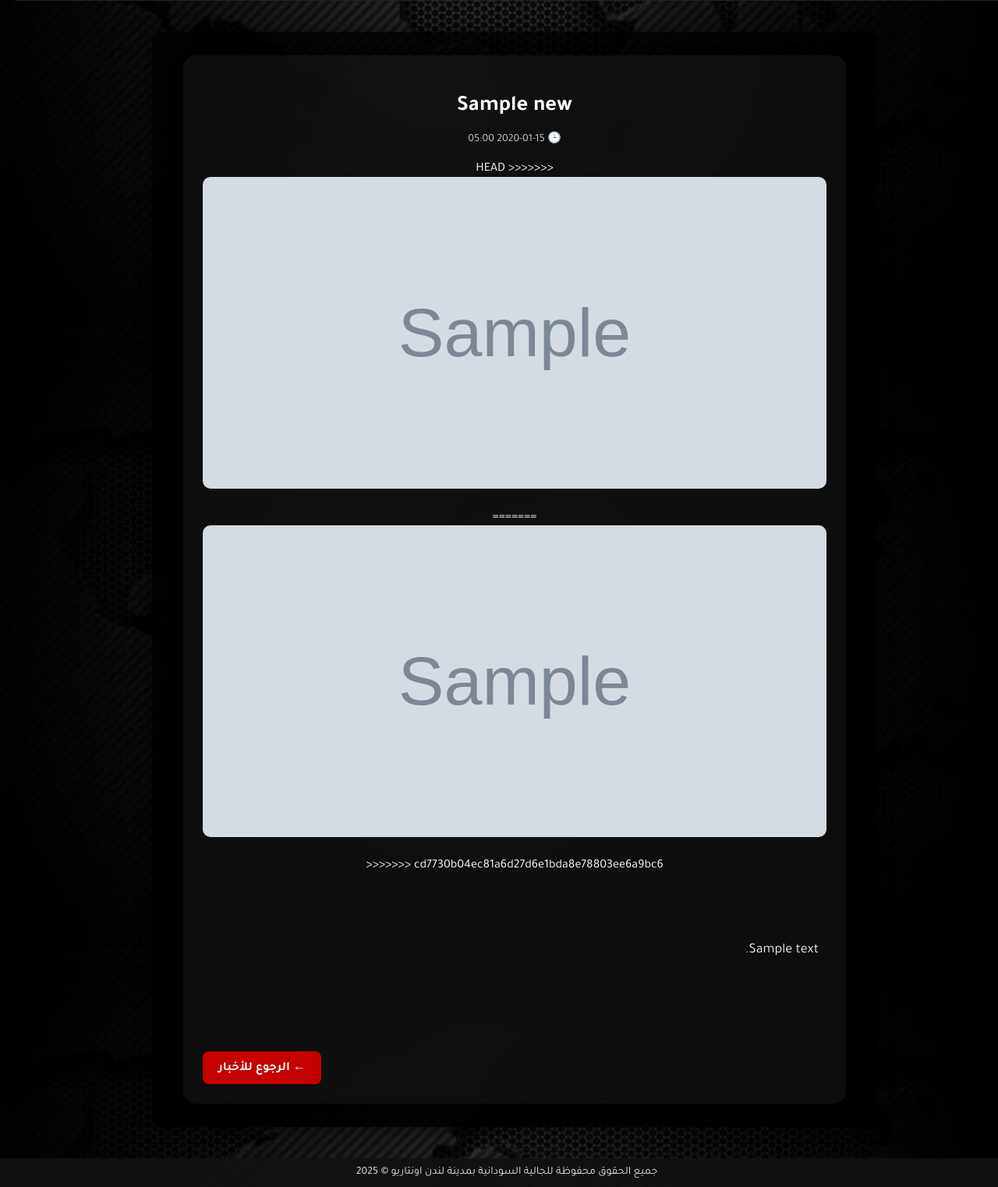
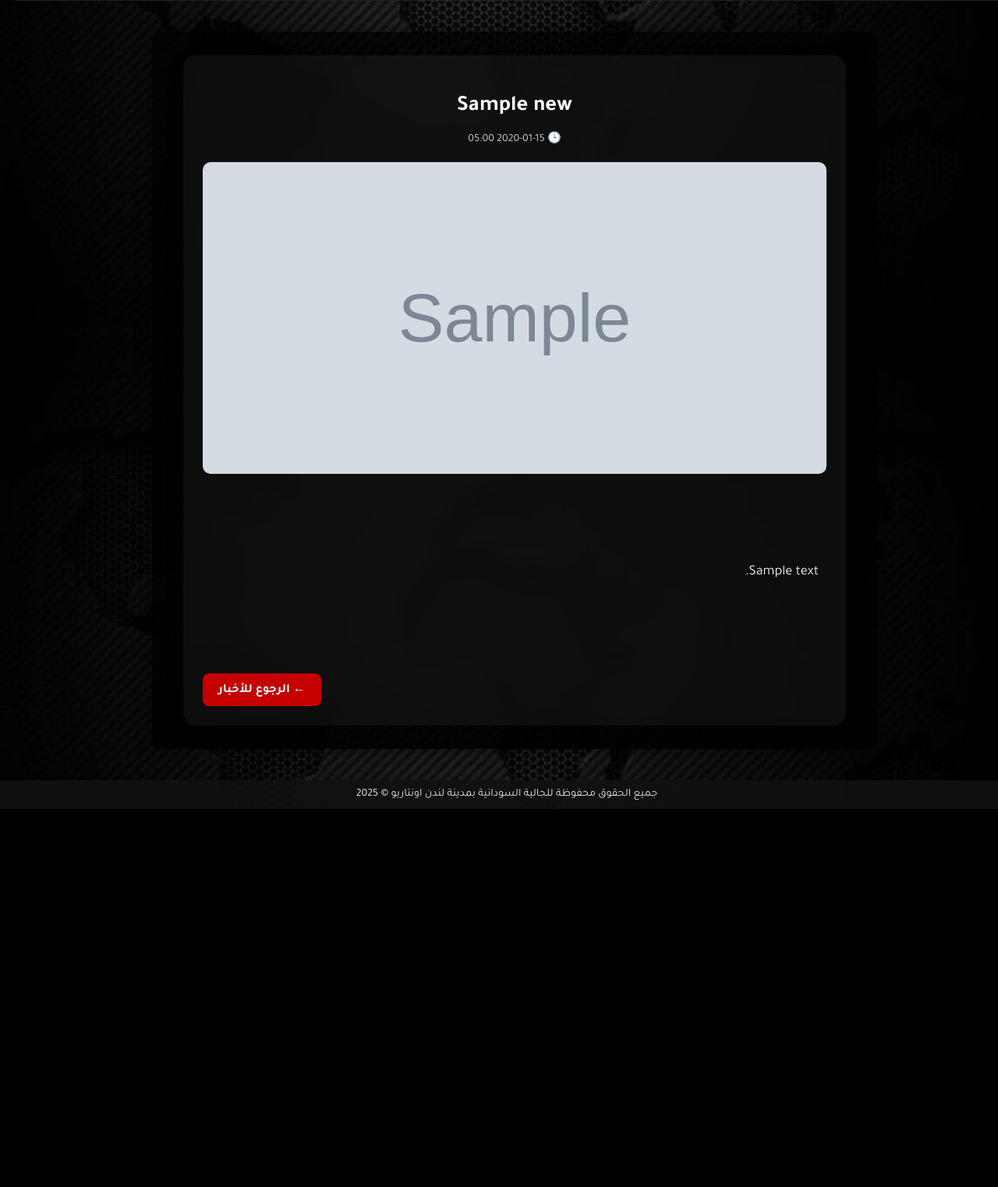
Before and after one commit to mogahedahmed/SudaneseCommunityLondon, a Django app: page /news/detail/1/ in a window 1280 px wide. Shown: the part 382-1905 px from the top of the page at 78% size. After the commit the page ends 1420 px from the top, so only its background shows below. Run offline with Django 5.2, Linux system fonts and the light colour scheme; tables that the repository leaves empty hold one stand-in row (values such as "Sample post"); grey boxes marked "Sample" are stand-in pictures.

Commit message:
إصلاح تعارض الصورة في تفاصيل الخبر

```diff
--- a/news/templates/news/news_detail.html
+++ b/news/templates/news/news_detail.html
@@ -17,14 +17,8 @@
 
         <!-- الصورة إذا توفرت -->
         {% if news.image %}
-<<<<<<< HEAD
-        <img src="{{ news.image.url }}" alt="صورة الخبر" class="news-detail-img">
+            <img src="{{ news.image.url }}" alt="صورة الخبر" class="news-detail-img">
         {% endif %}
-=======
-        {% if news.image %}
-    <img src="{{ news.image.url }}" alt="صورة الخبر" class="news-detail-img">
-{% endif %}
->>>>>>> cd7730b04ec81a6d27d6e1bda8e78803ee6a9bc6
 
         <!-- محتوى الخبر -->
         <div class="news-full-content">
```
